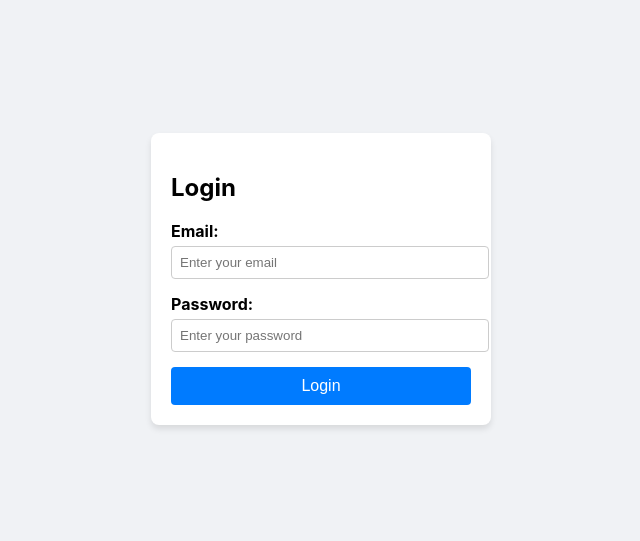
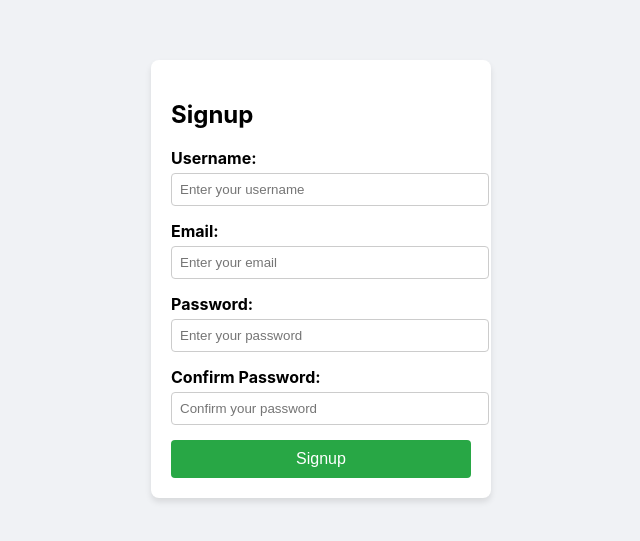
Before and after one commit to akshatajadhav90/REACTFE, a React (Create React App) app: page /signup in a window 1280 px wide. Shown: the part 121-662 px from the top of the page, without its empty margins (319-959 px from the left). Built offline with nearby package versions, Linux system fonts and the light colour scheme.

Commit message:
signup and home

```diff
--- a/package.json
+++ b/package.json
@@ -8,6 +8,7 @@
     "@testing-library/user-event": "^13.5.0",
     "react": "^18.3.1",
     "react-dom": "^18.3.1",
+    "react-router-dom": "^7.0.1",
     "react-scripts": "5.0.1",
     "web-vitals": "^2.1.4"
   },
--- a/src/App.js
+++ b/src/App.js
@@ -1,11 +1,19 @@
 import React from "react";
-import LoginPage from "../src/login/login";
+import LoginPage from "./views/login/login";
+import SignupPage from "./views/signup/signup";
+import { BrowserRouter as Router, Route, Routes } from "react-router-dom";
+import HomePage from "./views/home/home";
 
 function App() {
   return (
-    <div className="App">
-      <LoginPage />
-    </div>
+    <Router>
+      <Routes>
+        <Route path="/login" element={<LoginPage />} />
+        <Route path="/signup" element={<SignupPage />} />
+        <Route path="/home" element={<HomePage />} />
+
+      </Routes>
+    </Router>
   );
 }
 
--- /dev/null
+++ b/src/views/home/home.jsx
@@ -0,0 +1,23 @@
+import { useNavigate } from "react-router-dom"
+
+const HomePage = () => {
+
+    const navigate =  useNavigate()
+return (
+
+    <>
+    <button onClick={ () =>{
+        navigate("/login")
+    }}> Login </button>
+
+    <button onClick={ () =>{
+        navigate("/signup")
+    }}> SignUp </button>
+
+    </>
+)
+
+
+}
+
+export default HomePage
--- /dev/null
+++ b/src/views/signup/signup.jsx
@@ -0,0 +1,162 @@
+import React, { useState } from "react";
+
+const SignupPage = () => {
+  const [formData, setFormData] = useState({
+    username: "",
+    email: "",
+    password: "",
+    confirmPassword: "",
+  });
+  const [error, setError] = useState("");
+  const [success, setSuccess] = useState("");
+
+  const handleChange = (e) => {
+    const { name, value } = e.target;
+    setFormData({ ...formData, [name]: value });
+  };
+
+  const handleSignup = (e) => {
+    e.preventDefault();
+
+    const { username, email, password, confirmPassword } = formData;
+
+    // Basic validation
+    if (!username || !email || !password || !confirmPassword) {
+      setError("All fields are required!");
+      setSuccess("");
+      return;
+    }
+
+    if (!/\S+@\S+\.\S+/.test(email)) {
+      setError("Invalid email format!");
+      setSuccess("");
+      return;
+    }
+
+    if (password !== confirmPassword) {
+      setError("Passwords do not match!");
+      setSuccess("");
+      return;
+    }
+
+    setError("");
+    setSuccess("Signup Successful!");
+    console.log("User Signed Up:", formData);
+
+    // Clear form fields
+    setFormData({
+      username: "",
+      email: "",
+      password: "",
+      confirmPassword: "",
+    });
+  };
+
+  return (
+    <div style={styles.container}>
+      <form onSubmit={handleSignup} style={styles.form}>
+        <h2>Signup</h2>
+        {error && <p style={styles.error}>{error}</p>}
+        {success && <p style={styles.success}>{success}</p>}
+        <div style={styles.field}>
+          <label style={styles.label}>Username:</label>
+          <input
+            type="text"
+            name="username"
+            value={formData.username}
+            onChange={handleChange}
+            style={styles.input}
+            placeholder="Enter your username"
+          />
+        </div>
+        <div style={styles.field}>
+          <label style={styles.label}>Email:</label>
+          <input
+            type="email"
+            name="email"
+            value={formData.email}
+            onChange={handleChange}
+            style={styles.input}
+            placeholder="Enter your email"
+          />
+        </div>
+        <div style={styles.field}>
+          <label style={styles.label}>Password:</label>
+          <input
+            type="password"
+            name="password"
+            value={formData.password}
+            onChange={handleChange}
+            style={styles.input}
+            placeholder="Enter your password"
+          />
+        </div>
+        <div style={styles.field}>
+          <label style={styles.label}>Confirm Password:</label>
+          <input
+            type="password"
+            name="confirmPassword"
+            value={formData.confirmPassword}
+            onChange={handleChange}
+            style={styles.input}
+            placeholder="Confirm your password"
+          />
+        </div>
+        <button type="submit" style={styles.button}>
+          Signup
+        </button>
+      </form>
+    </div>
+  );
+};
+
+const styles = {
+  container: {
+    display: "flex",
+    justifyContent: "center",
+    alignItems: "center",
+    height: "100vh",
+    backgroundColor: "#f0f2f5",
+  },
+  form: {
+    padding: "20px",
+    borderRadius: "8px",
+    backgroundColor: "#fff",
+    boxShadow: "0 4px 6px rgba(0, 0, 0, 0.1)",
+    width: "300px",
+  },
+  field: {
+    marginBottom: "15px",
+  },
+  label: {
+    display: "block",
+    marginBottom: "5px",
+    fontWeight: "bold",
+  },
+  input: {
+    width: "100%",
+    padding: "8px",
+    borderRadius: "4px",
+    border: "1px solid #ccc",
+  },
+  button: {
+    width: "100%",
+    padding: "10px",
+    borderRadius: "4px",
+    border: "none",
+    backgroundColor: "#28a745",
+    color: "#fff",
+    fontSize: "16px",
+    cursor: "pointer",
+  },
+  error: {
+    color: "red",
+    marginBottom: "15px",
+  },
+  success: {
+    color: "green",
+    marginBottom: "15px",
+  },
+};
+
+export default SignupPage;
```
Also changed, not shown: src/views/login/login.jsx (renamed from src/login/login.jsx), 2 other files (tests, documents, lock files or other folders).
